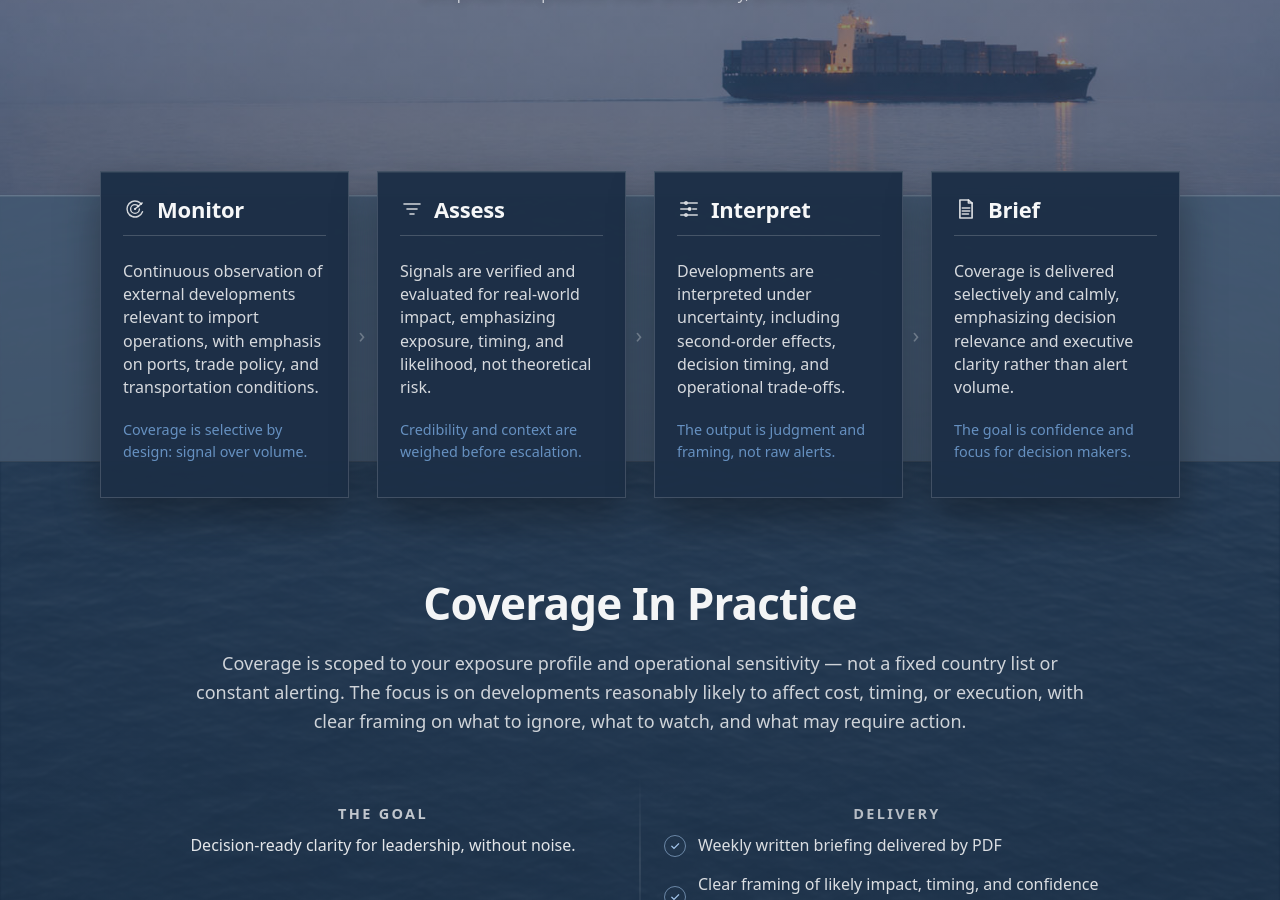
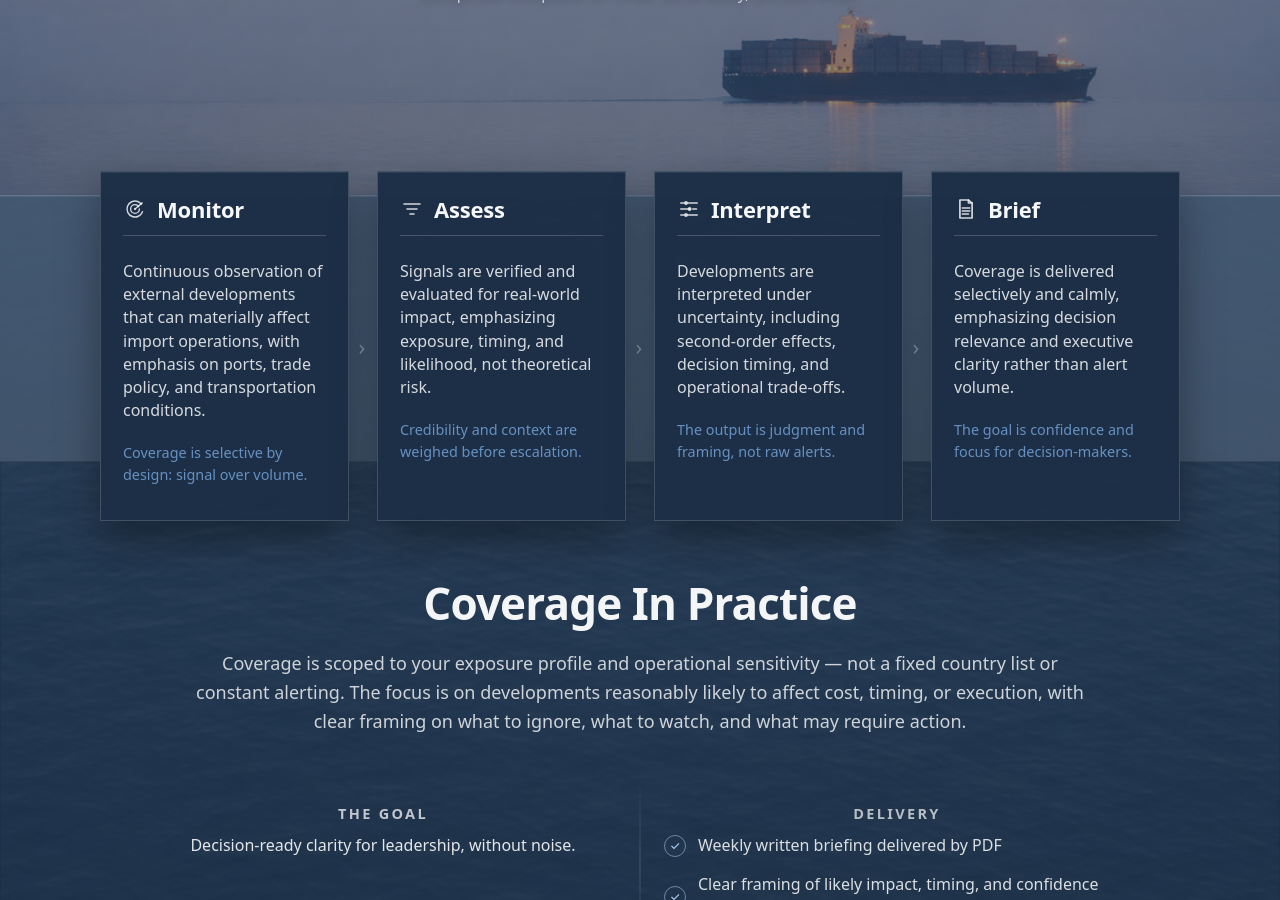
Before and after one commit to importrisk/import-risk-intelligence-site, a Jekyll site: the page built from method.html, in a window 1280 px wide and 900 px high, scrolled down 309 px. Built offline with Jekyll 4.4.1, drawn with Linux system fonts in a browser that asks for light colours.

Commit message:
Update method.html

```diff
--- a/method.html
+++ b/method.html
@@ -64,7 +64,8 @@ css: /method.css?v=100
             </header>
 
             <p class="mf-description">
-             Continuous observation of external developments relevant to import operations, with emphasis on ports, trade policy, and transportation conditions.</p>
+             Continuous observation of external developments that can materially affect
+              import operations, with emphasis on ports, trade policy, and transportation conditions.</p>
             <p class="mf-subtle">
               Coverage is selective by design: signal over volume.
             </p>
@@ -175,7 +176,7 @@ css: /method.css?v=100
             </p>
 
             <p class="mf-subtle">
-              The goal is confidence and focus for decision makers.
+              The goal is confidence and focus for decision-makers.
             </p>
           </div>
         </article>
```
